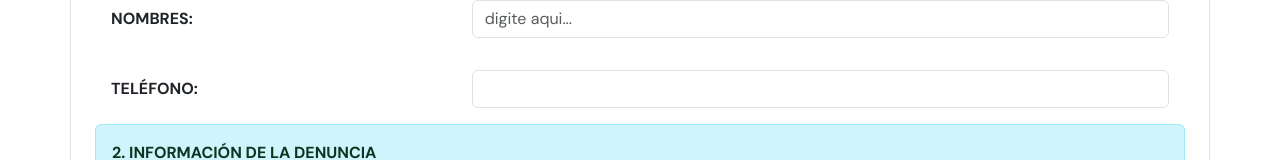
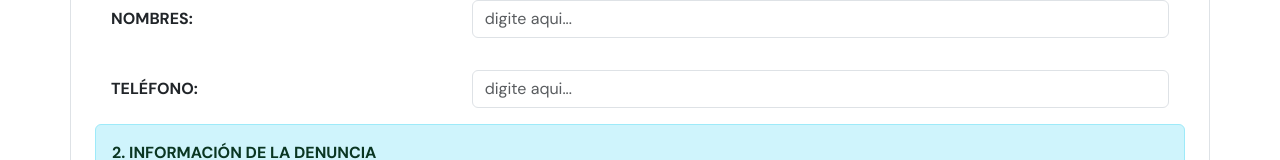
Before and after one commit to davidjss04/formpenal, a React (Vite) app: page /form in a window 1280 px wide. Shown: the part 848-1008 px from the top of the page. Built offline with nearby package versions, Linux system fonts and the light colour scheme.

Commit message:
add changes

```diff
--- a/src/data.js
+++ b/src/data.js
@@ -8,11 +8,11 @@ const options = {
 
     dTypePerson: [
         {
-            value: "Persona Natural",
+            value: "Natural",
             label: "Persona Natural",
         },
         {
-            value: "Persona Juridica",
+            value: "Juridica",
             label: "Persona Juridica",
         },
     ],
--- a/src/pages/Form/Form.jsx
+++ b/src/pages/Form/Form.jsx
@@ -10,7 +10,7 @@ function Form() {
   const formik = useFormik({
     initialValues: {
       anonymous: "false", // "true" or "false
-      ruc: "",
+      ruc: "Natural",
       businessName: "",
       email: "",
       relationEntity: "",
@@ -31,6 +31,21 @@ function Form() {
       files: [],
       fstatus: "",
     },
+    validationSchema: Yup.object().shape({
+      anonymous: Yup.string().required("Campo requerido para la denuncia"),
+      email: Yup.string().email("Correo electrónico inválido").required("Campo requerido para la denuncia"),
+      relationEntity: Yup.string().required("Campo requerido para la denuncia"),
+      dTypePerson: Yup.string().required("Campo requerido para la denuncia"),
+      dDni: Yup.number().required("Campo requerido para la denuncia"),
+      dMotherLastname: Yup.string().required("Campo requerido para la denuncia"),
+      dFatherLastname: Yup.string().required("Campo requerido para la denuncia"),
+      dNames: Yup.string().required("Campo requerido para la denuncia"),
+      dPhone: Yup.number().required("Campo requerido para la denuncia"),
+      ruc: Yup.string().when("dTypePerson", {
+        is: "Juridica",
+        then: Yup.string().required("Campo requerido para la denuncia"),
+      }),
+    }),
     onSubmit: (values) => {
       if (!fileList) {
         return;
@@ -63,52 +78,10 @@ function Form() {
         console.log(error);
       }
     },
-    validationSchema: Yup.object({
-      anonymous: Yup.string().required("Campo requerido"),
-      ruc: Yup.string().when("dTypePerson", {
-        is: "Persona Juridica",
-        then: Yup.string().required("Campo requerido"),
-      }),
-      businessName: Yup.string().when("dTypePerson", {
-        is: "Persona Juridica",
-        then: Yup.string().required("Campo requerido"),
-      }),
-      email: Yup.string().email("Correo electrónico inválido").required("Campo requerido"),
-      relationEntity: Yup.string().required("Campo requerido"),
-      dTypePerson: Yup.string().required("Campo requerido"),
-      dDni: Yup.string().when("dTypePerson", {
-        is: "Persona Natural",
-        then: Yup.string().required("Campo requerido"),
-      }),
-      dFatherLastname: Yup.string().when("dTypePerson", {
-        is: "Persona Natural",
-        then: Yup.string().required("Campo requerido"),
-      }),
-      dMotherLastname: Yup.string().when("dTypePerson", {
-        is: "Persona Natural",
-        then: Yup.string().required("Campo requerido"),
-      }),
-      dNames: Yup.string().when("dTypePerson", {
-        is: "Persona Natural",
-        then: Yup.string().required("Campo requerido"),
-      }),
-      dPhone: Yup.string().when("dTypePerson", {
-        is: "Persona Natural",
-        then: Yup.string().required("Campo requerido"),
-      }),
-      typeInfringement: Yup.string().required("Campo requerido"),
-      entity: Yup.string().required("Campo requerido"),
-      organicUnit: Yup.string().required("Campo requerido"),
-      date: Yup.string().required("Campo requerido"),
-      detail: Yup.string().required("Campo requerido"),
-      lastCode: Yup.number().required("Campo requerido"),
-      fdate: Yup.string().required("Campo requerido"),
-    }),
   });
 
-  useEffect(() => {
-    console.log(API_URL);
-  }, []);
+
+
 
 
   const [peopleInvolved, setPeopleInvolved] = useState({}) // [{id: "", name: "", lastname: "", relation: ""}
@@ -218,13 +191,13 @@ function Form() {
                   options={options.dTypePerson}
                   error={formik.errors.dTypePerson}
                 />
-                {formik.values.dTypePerson === "Persona Juridica" && (
+                {formik.values.dTypePerson === "Juridica" && (
                   <>
                     <CustomInput
                       id="ruc"
                       name="ruc"
                       label="RUC :"
-                      type="text"
+                      type="string"
                       placeholder="digite aqui..."
                       value={formik.values.ruc}
                       onChange={formik.handleChange}
@@ -234,7 +207,7 @@ function Form() {
                       id="businessName"
                       name="businessName"
                       label="RAZÓN SOCIAL:"
-                      type="text"
+                      type="string"
                       placeholder="digite aqui..."
                       value={formik.values.businessName}
                       onChange={formik.handleChange}
@@ -247,10 +220,11 @@ function Form() {
                   id="dDni"
                   name="dDni"
                   label="DNI :"
-                  type="text"
+                  type="number"
                   placeholder="digite aqui..."
                   value={formik.values.dDni}
                   onChange={formik.handleChange}
+                  error={formik.errors.dDni}
                 />
                 <CustomInput
                   id="dFatherLastname"
@@ -260,6 +234,7 @@ function Form() {
                   placeholder="digite aqui..."
                   value={formik.values.dFatherLastname}
                   onChange={formik.handleChange}
+                  error={formik.errors.dFatherLastname}
                 />
                 <CustomInput
                   id="dMotherLastname"
@@ -269,6 +244,7 @@ function Form() {
                   placeholder="digite aqui..."
                   value={formik.values.dMotherLastname}
                   onChange={formik.handleChange}
+                  error={formik.errors.dMotherLastname}
                 />
                 <CustomInput
                   id="dNames"
@@ -278,15 +254,17 @@ function Form() {
                   placeholder="digite aqui..."
                   value={formik.values.dNames}
                   onChange={formik.handleChange}
+                  error={formik.errors.dNames}
                 />
                 <CustomInput
                   id="dPhone"
                   name="dPhone"
                   label="TELÉFONO:"
-                  type="phone"
-                  placeholder=""
+                  type="number"
+                  placeholder="digite aqui..."
                   value={formik.values.dPhone}
                   onChange={formik.handleChange}
+                  error={formik.errors.dPhone}
                 />
               </>
             )}
```
